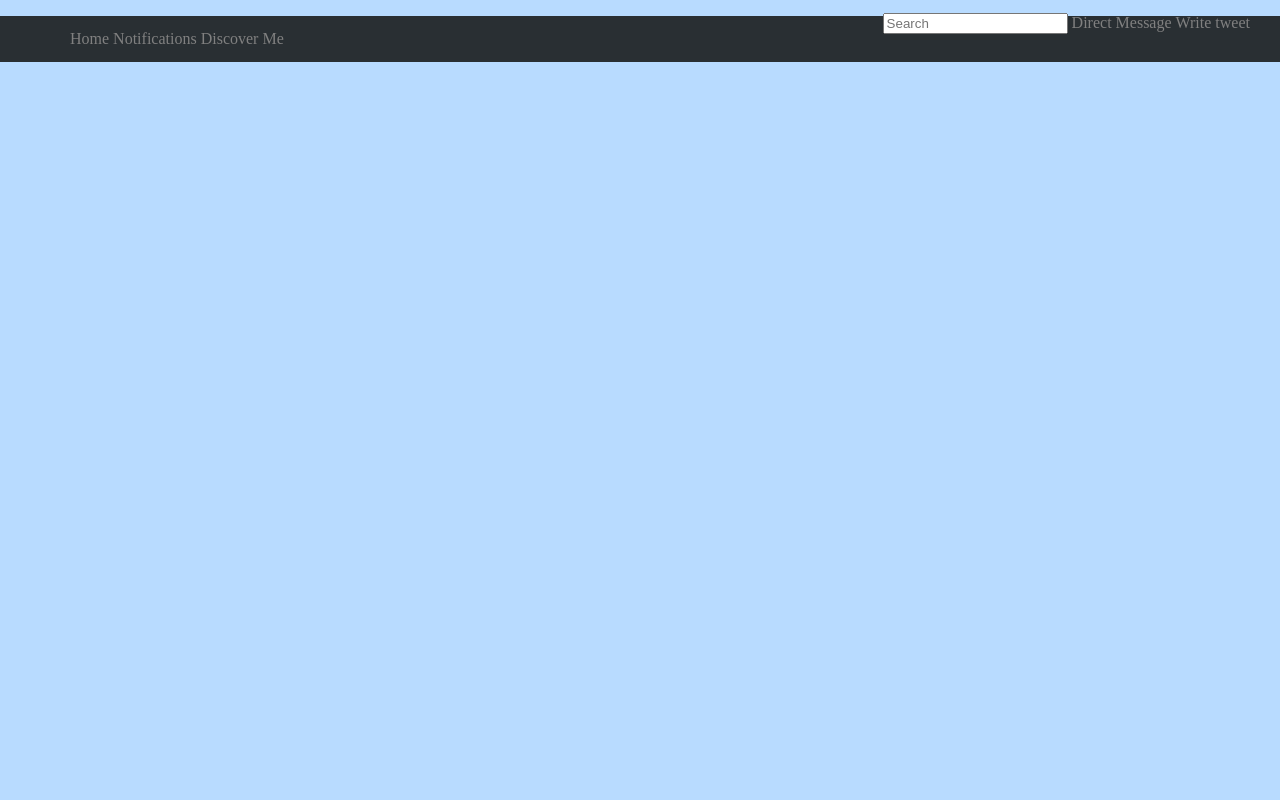
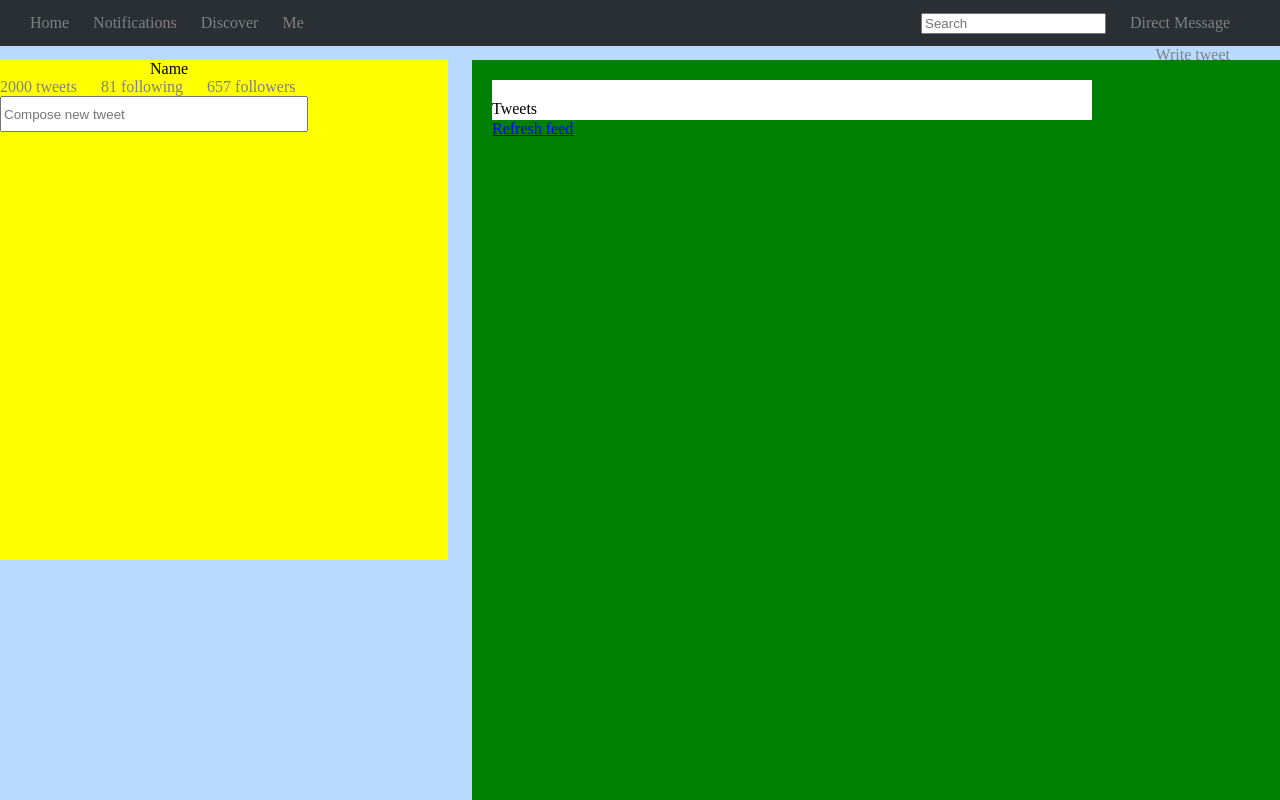
Before and after one commit to manjic/twitter_page, a plain HTML site: page index.html in a window 1280 px wide. Drawn offline with nearby package versions, Linux system fonts and the light colour scheme.

Commit message:
Header is fixed on scrolling, basic div layout created for mini-profile and tweet feed

```diff
--- a/index.html
+++ b/index.html
@@ -8,7 +8,7 @@
 
 <body>
 
-	<header>
+	<header id="scrollingbar">
 
 		<div id="navigation">
 
@@ -33,6 +33,8 @@
 		</div>
 
 
+
+
 		<div id="topright">
 
 				<div id="searchbox" >
@@ -54,9 +56,48 @@
 
 	</header>
 
-	<div id="tweet-feed"></div>
+	<div id="tweet-feed">
 
-	<div class="mini-profile"></div>
+			<div class="feed-title">Tweets</div>
+			<div class="tweet-feed-footer">
+				<a href="/refresh">Refresh feed</a>
+			</div>
+	</div>
+
+	<div class="mini-profile">
+
+			<div class="mini-profile-name">
+				<a>Name</a>
+			</div>
+
+			<div>
+				  <ul>
+		        <li class="tweet-number">
+		          <a href="/tweets" >2000 tweets</a>
+		        </li>
+
+		        <li class="following">
+		          <a href="/follwing">81 following</a>
+		        </li>
+
+		        <li class="followers">
+		          <a href="/followers">657 followers</a>
+		        </li>
+    		</ul>
+
+				<div >
+					<form class="compose-text">
+  						<input type="text" placeholder="Compose new tweet" class="new-tweet"/>
+						</form>
+				</div>
+
+			</div>
+
+	</div>
+
+
+
+
 
 	<div class="who-to-follow"></div>
 
@@ -65,5 +106,8 @@
 	<div class="follower-request"></div>
 
 
+
+	<script src="https://code.jquery.com/jquery-2.1.0.min.js"type="text/javascript" ></script>
+
 </body>
 </html>
--- a/public/css/application.css
+++ b/public/css/application.css
@@ -8,22 +8,29 @@ body {
 header{
 	height: 46px;
 	background-color: #292f33;
+	position:fixed;
+	top:0px;
+	width:100%;
 }
 
 
-#navigation {
+
+header #navigation {
 	display: inline-block;
 	line-height: 46px;
 	margin:0 30px 0 30px;
 	display:block; width: 397px;
 	text-align: left;
+	position:fixed;
+	top:0px;
+	width:100%;
 	}
 
 
 #topright{
 	display: inline-block;
 	margin:0 30px 0 30px;
-	position:absolute;
+	position:fixed;
 	top:0px;
 	right:0px;
 	width:397px;
@@ -40,7 +47,11 @@ header{
 	text-align: left
 }
 
+.form-search {
+	margin-right: 20px
+}
 
+ul
 {
 list-style-type:none;
 margin:0;
@@ -49,6 +60,8 @@ padding:0;
 
 li  {
 	display:inline;
+	margin-right: 20px
+
 }
 
 li a {
@@ -56,12 +69,39 @@ li a {
 	color: grey;
 }
 
-.miniprofile{
+.mini-profile{
+	display: inline-block;
+	margin-top: 60px;
 	float:left;
-	width:100px
+	width:35%;
+	height: 500px;
+	background-color: yellow;
+
 }
 
-#tweetfeed {
+#tweet-feed {
+	display: inline-block;
 	float:right;
+	margin-top: 60px;
+	padding: 20px;
+	width: 60%;
+	height: 700px;
+	background-color: green;
+}
+
+.feed-title {
+	display:block;
+	height:20px;
+	padding-top: 20px;
+	background-color: white;
 	width:600px;
 }
+
+.mini-profile-name {
+	padding-left: 150px;
+}
+
+.new-tweet{
+	width:300px;
+	height: 30px;
+}
```
